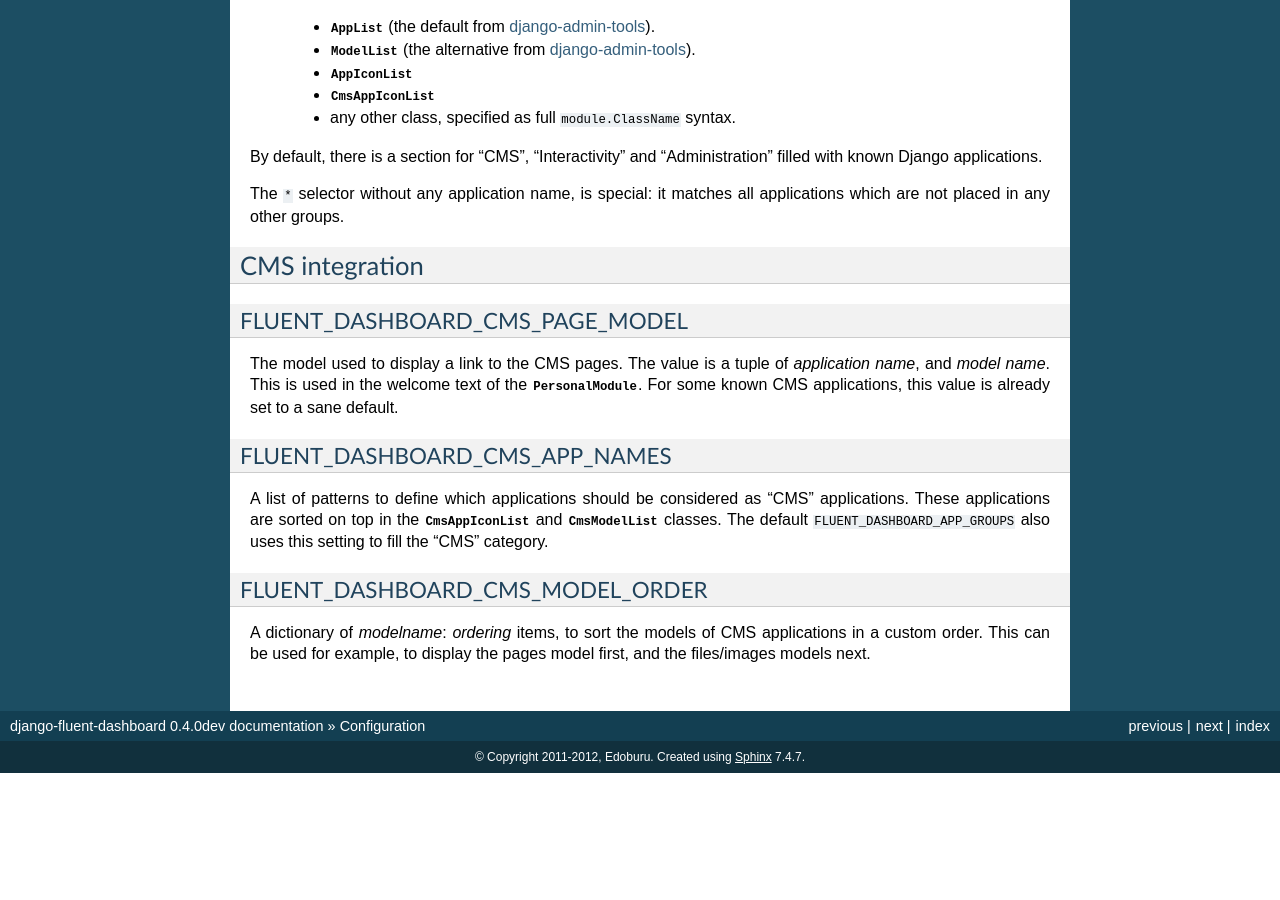
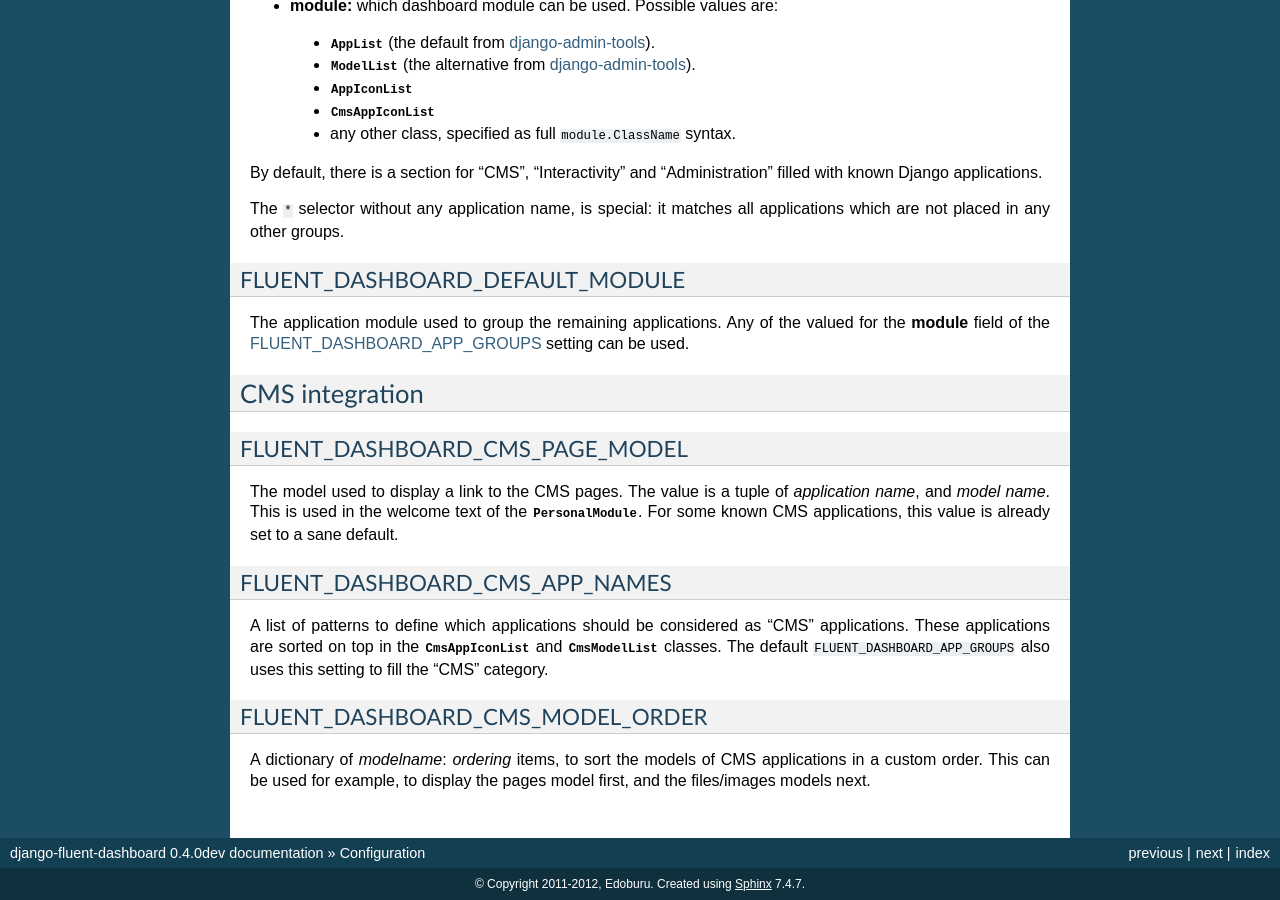
Before and after one commit to django-fluent/django-fluent-dashboard, a Sphinx documentation site: the page built from docs/configuration.rst, in a window 1280 px wide and 900 px high, scrolled down 2066 px. Built offline with Sphinx 7.4.7, drawn with Linux system fonts in a browser that asks for light colours; before the commit the page ends 2839 px from its top, so only the background shows below that; some of the changed text lies outside the part shown.

Commit message:
Add admin_tools.dashboard.modules.ModelList as supported option
This allows to have a flat list of models, without seperators per application.
The FLUENT_DASHBOARD_DEFAULT_MODULE allows to switch between both settings.

```diff
--- a/docs/configuration.rst
+++ b/docs/configuration.rst
@@ -26,6 +26,7 @@
 
     FLUENT_DASHBOARD_DEFAULT_ICON = 'unknown.png'
 
+    FLUENT_DASHBOARD_DEFAULT_MODULE = 'admin_tools.dashboard.modules.AppList'
 
     # Application grouping:
 
@@ -56,7 +57,7 @@
         }),
         (_('Applications'), {
             'models': ('*',),
-            'module': 'AppList',
+            'module': FLUENT_DASHBOARD_DEFAULT_MODULE,
             'collapsible': True,
         }),
     )
@@ -140,6 +141,14 @@
 The ``*`` selector without any application name, is special:
 it matches all applications which are not placed in any other groups.
 
+
+FLUENT_DASHBOARD_DEFAULT_MODULE
+~~~~~~~~~~~~~~~~~~~~~~~~~~~~~~~
+
+The application module used to group the remaining applications.
+Any of the valued for the **module** field of the FLUENT_DASHBOARD_APP_GROUPS_ setting can be used.
+
+
 CMS integration
 ---------------
 
```
Also changed, not shown: CHANGES.rst (+7 -0 lines), 2 other files.
